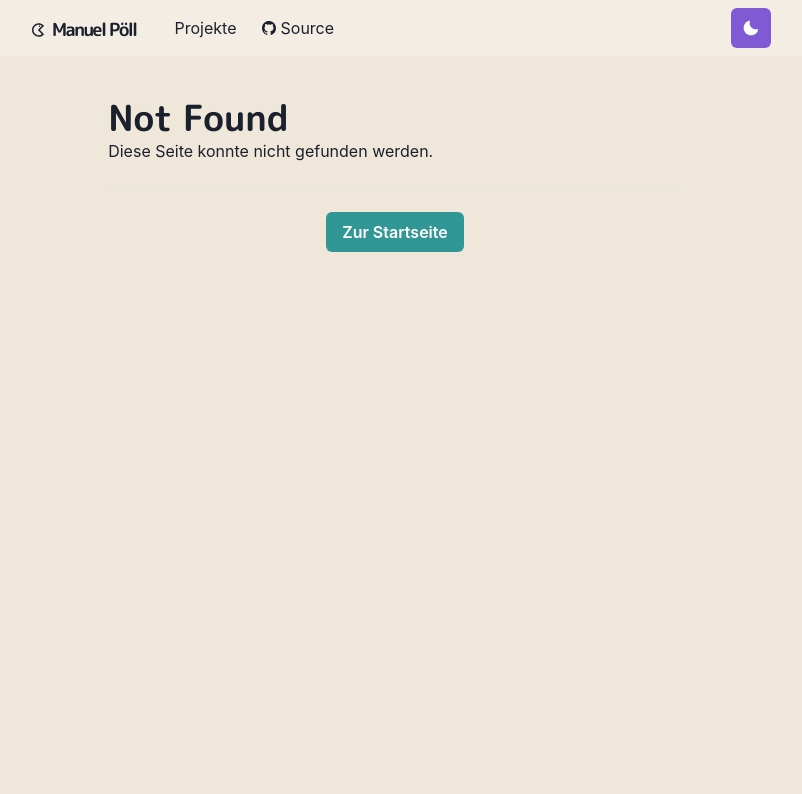
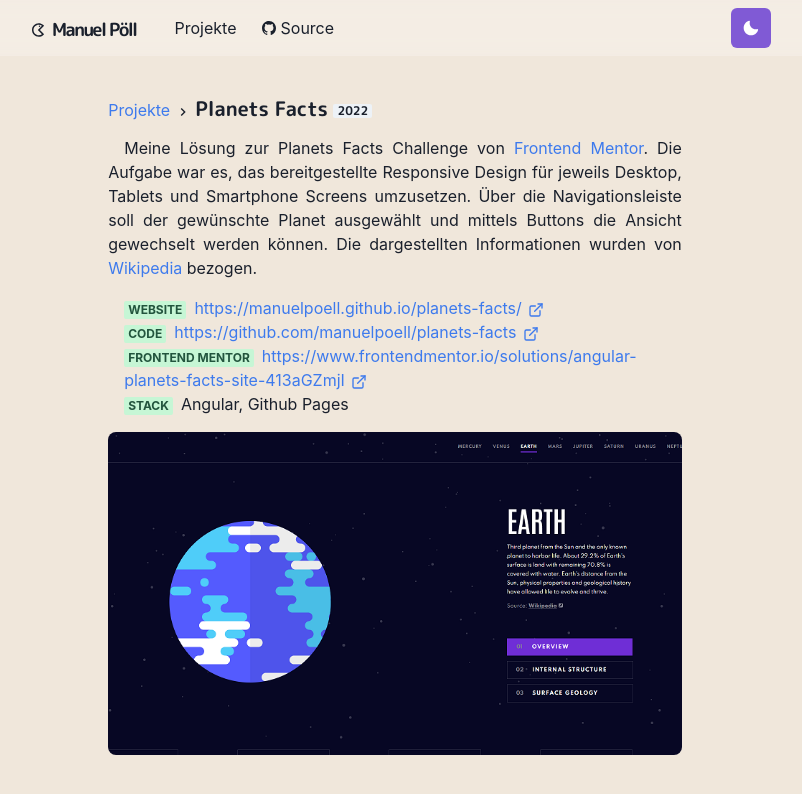
Before and after one commit to manuelpoell/manuelpoell.github.io, a Next.js app: page /projects/planets-facts in a window 1280 px wide. Before the commit this address had no page. Shown: the top 794 px of the page, without its empty margins (245-1047 px from the left). Built offline with nearby package versions, Linux system fonts and the light colour scheme.

Commit message:
added planets facts to projects

```diff
--- /dev/null
+++ b/pages/projects/planets-facts.js
@@ -0,0 +1,74 @@
+import { Container, Badge, Link, List, ListItem } from '@chakra-ui/react'
+import { ExternalLinkIcon } from '@chakra-ui/icons'
+import { Title, ProjectImage, Meta } from '../../components/project'
+import P from '../../components/paragraph'
+import Layout from '../../components/layouts/article'
+
+const Project = () => {
+  return (
+    <Layout title="Planets Facts">
+      <Container>
+        <Title>
+          Planets Facts <Badge>2022</Badge>
+        </Title>
+        <P>
+          Meine Lösung zur Planets Facts Challenge von{' '}
+          <Link href="https://www.frontendmentor.io/" target="_blank">
+            Frontend Mentor
+          </Link>
+          . Die Aufgabe war es, das bereitgestellte Responsive Design für
+          jeweils Desktop, Tablets und Smartphone Screens umzusetzen. Über die
+          Navigationsleiste soll der gewünschte Planet ausgewählt und mittels
+          Buttons die Ansicht gewechselt werden können. Die dargestellten
+          Informationen wurden von{' '}
+          <Link href="https://www.wikipedia.org/" target="_blank">
+            Wikipedia
+          </Link>{' '}
+          bezogen.
+        </P>
+        <List ml={4} my={4}>
+          <ListItem>
+            <Meta>Website</Meta>
+            <Link
+              href="https://manuelpoell.github.io/planets-facts/"
+              target="_blank"
+            >
+              https://manuelpoell.github.io/planets-facts/{' '}
+              <ExternalLinkIcon mx="2px" />
+            </Link>
+          </ListItem>
+          <ListItem>
+            <Meta>Code</Meta>
+            <Link
+              href="https://github.com/manuelpoell/planets-facts"
+              target="_blank"
+            >
+              https://github.com/manuelpoell/planets-facts{' '}
+              <ExternalLinkIcon mx="2px" />
+            </Link>
+          </ListItem>
+          <ListItem>
+            <Meta>Frontend Mentor</Meta>
+            <Link
+              href="https://www.frontendmentor.io/solutions/angular-planets-facts-site-413aGZmjI"
+              target="_blank"
+            >
+              https://www.frontendmentor.io/solutions/angular-planets-facts-site-413aGZmjI{' '}
+              <ExternalLinkIcon mx="2px" />
+            </Link>
+          </ListItem>
+          <ListItem>
+            <Meta>Stack</Meta>
+            <span>Angular, Github Pages</span>
+          </ListItem>
+        </List>
+        <ProjectImage
+          src="/images/projects/planets-facts.png"
+          alt="Planets Facts"
+        />
+      </Container>
+    </Layout>
+  )
+}
+
+export default Project
```
Also changed, not shown: pages/projects.js (+20 -8 lines), public/images/projects/planets-facts.png (added).
